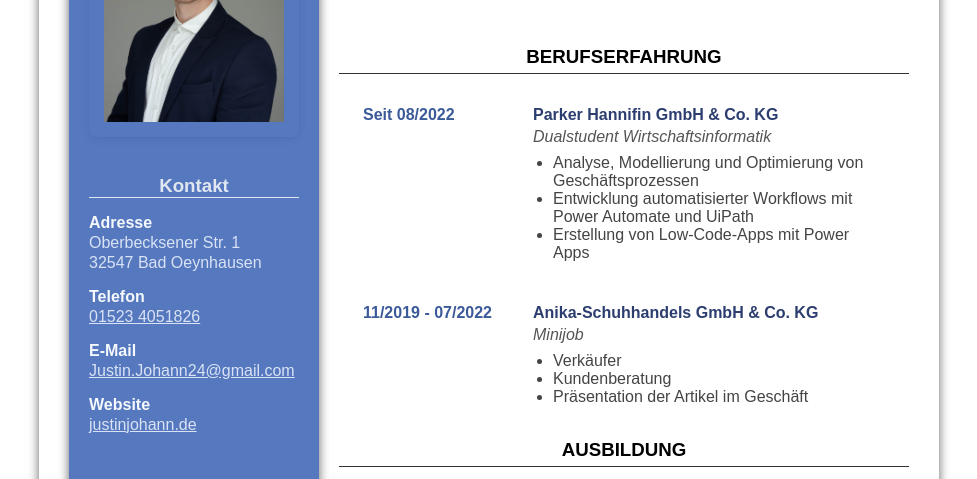
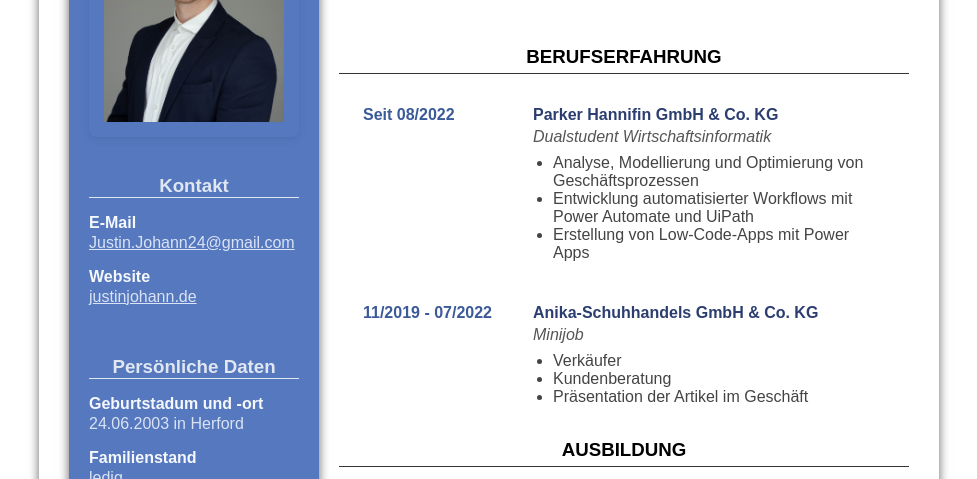
Before and after one commit to J-Xentiqx/justin_johann_website, a plain HTML site: page lebenslauf.html in a window 1280 px wide. Shown: the part 203-682 px from the top of the page, without its empty margins (151-1128 px from the left). Drawn offline with Linux system fonts and the light colour scheme.

Commit message:
Add files via upload

```diff
--- a/lebenslauf.html
+++ b/lebenslauf.html
@@ -22,11 +22,11 @@
             <img src="img.jpg">
             <div class="sidebarsection">
                 <h3>Kontakt</h3>
-                <p class="pheader">Adresse</p>
+                <!--<p class="pheader">Adresse</p>
                 <p class="ptext">Oberbecksener Str. 1</p>
                 <p class="ptext">32547 Bad Oeynhausen</p>
                 <p class="pheader">Telefon</p>
-                <a class="ptext" href="tel:+4915234051826">01523 4051826</a>
+                <a class="ptext" href="tel:+4915234051826">01523 4051826</a> -->
                 <p class="pheader">E-Mail</p>
                 <a class="ptext" href="mailto:Justin.Johann24@gmail.com">Justin.Johann24@gmail.com</a>
                 <p class="pheader">Website</p>
```
